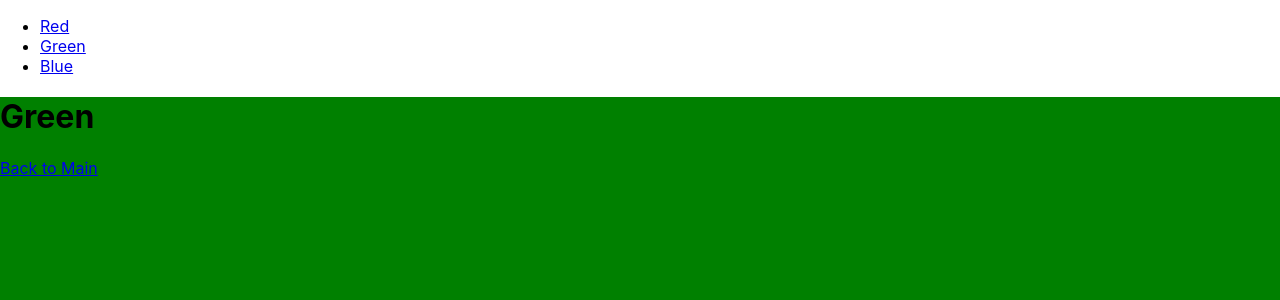
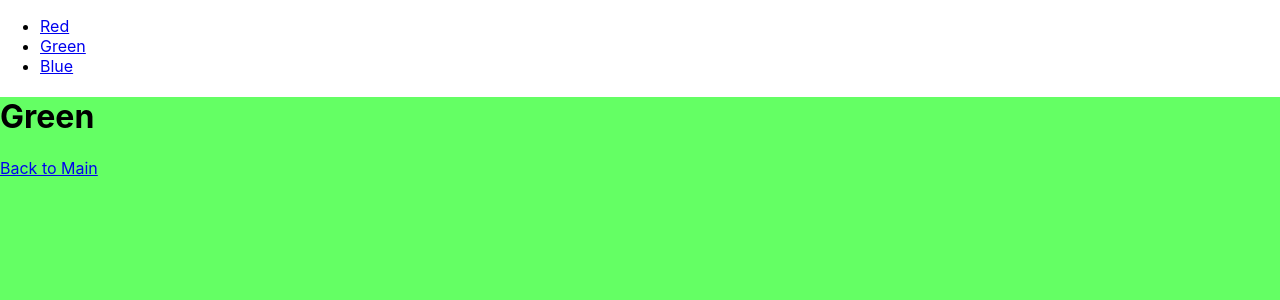
Before and after one commit to haroldjean01/color-router-scratch, a React (Create React App) app: page /100/255/100 in a window 1280 px wide. Shown: the top 300 px of the page. Built offline with nearby package versions, Linux system fonts and the light colour scheme.

Commit message:
added style to div

```diff
--- a/src/components/Green.js
+++ b/src/components/Green.js
@@ -4,7 +4,7 @@ import './Green.css';
 
 export default function Green() {
   return (
-    <div className="green-container">
+    <div className="green-container" style={{ background: `rgb(100, 255, 100)` }}>
       <h1>Green</h1>
       <Link to="/">Back to Main</Link>
     </div>
```
